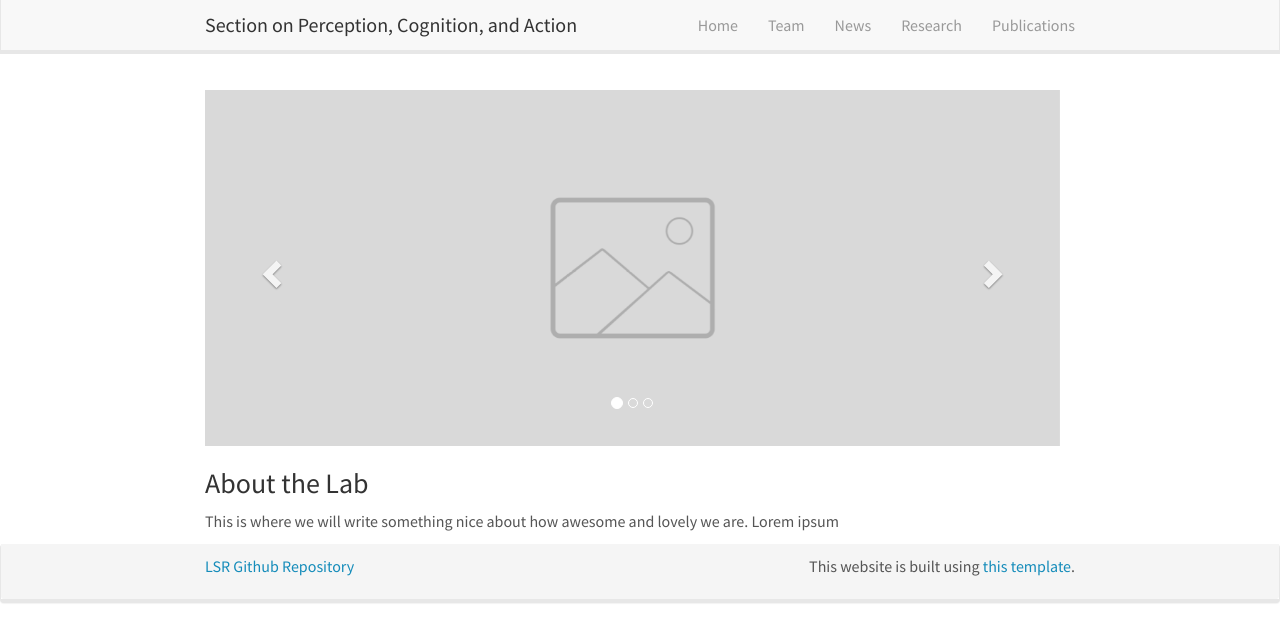
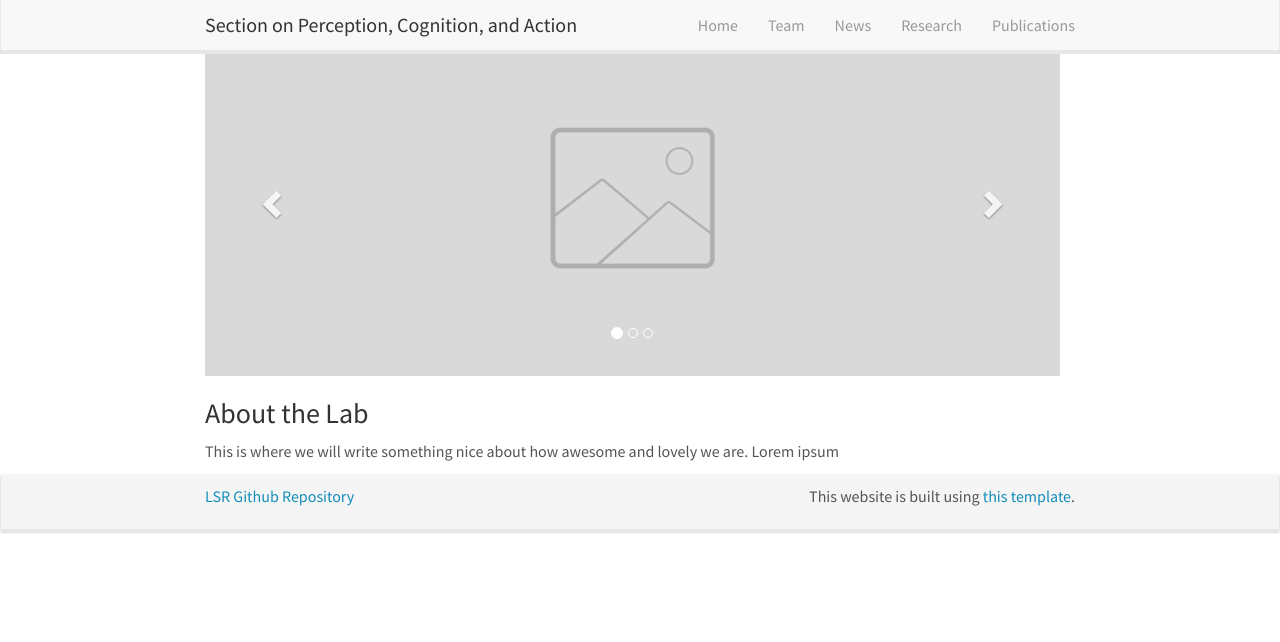
Before and after one commit to NEI-LSR/Section-on-Perception-Cognition-and-Action, a Jekyll site: the page built from _pages/home.md, in a window 1280 px wide. Shown: the top 642 px of the page. Built offline with Jekyll 4.4.1, drawn with Linux system fonts in a browser that asks for light colours; nearby versions of some CDN libraries.

Commit message:
Update main.scss

```diff
--- a/css/main.scss
+++ b/css/main.scss
@@ -4,8 +4,13 @@
 @import "bootstrap";
 
 body {
-  padding-top: 70px;
-  text-align: justify;
+  display: flex;
+  flex-direction: column;
+  min-height: 100vh;
+}
+
+.page-content {
+    flex: 1;
 }
 
 figcaption {
```
